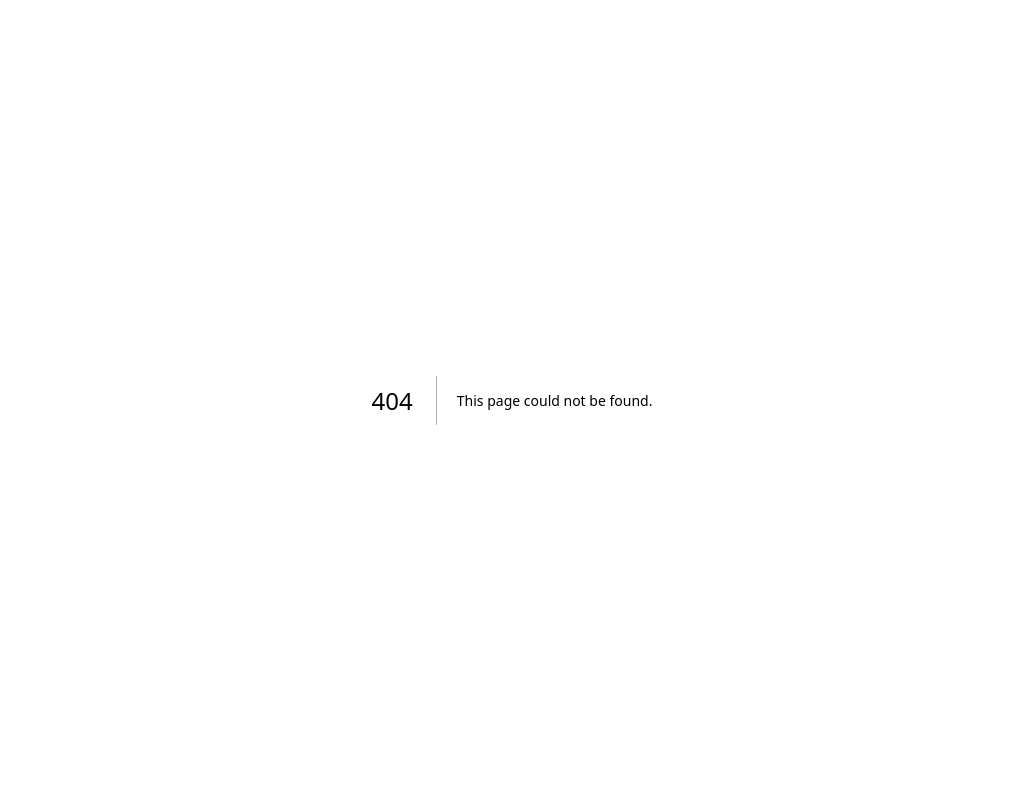
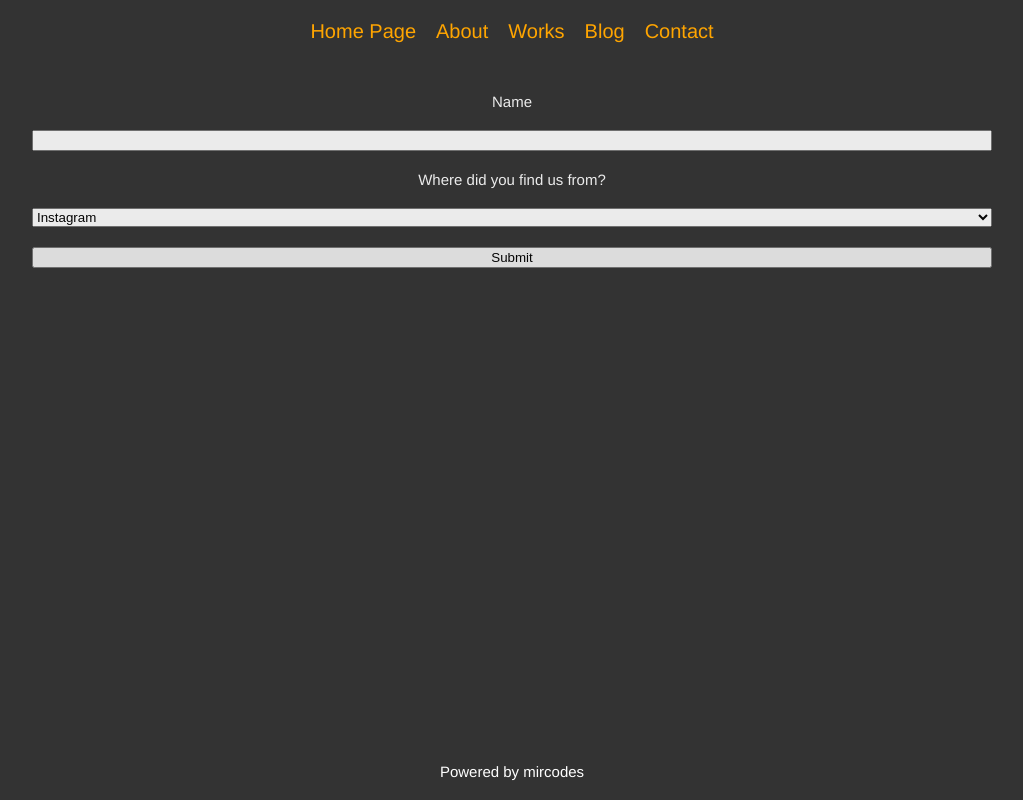
Before and after one commit to mirzasahin/nextjs, a Next.js app: page /contact in a window 1280 px wide. Before the commit this address had no page. Shown: the whole page, without its empty margins (128-1151 px from the left). Built offline with nearby package versions, Linux system fonts and the light colour scheme.

Commit message:
Add hook-form

```diff
--- a/Components/Button.js
+++ b/Components/Button.js
@@ -8,6 +8,7 @@ const StyledLinkTop = styled(Link)`
   cursor: pointer;
   transition: color 0.2s ease, transform 0.2s ease;
   padding-top: 20px;
+  padding-bottom: 30px;
 
   &:hover {
     color: white;
--- a/Components/Header.js
+++ b/Components/Header.js
@@ -16,5 +16,6 @@ export default () => (
       <Button href="/about">About</Button>
       <Button href="/works">Works</Button>
       <Button href="/blog">Blog</Button>
+      <Button href="/contact">Contact</Button>
   </HeaderDiv>
 );
--- a/package.json
+++ b/package.json
@@ -5,7 +5,6 @@
     "build": "next build",
     "start": "next start",
     "export": "next export"
-
   },
   "dependencies": {
     "gray-matter": "^4.0.3",
@@ -13,6 +12,7 @@
     "next": "^13.4.2",
     "react": "18.2.0",
     "react-dom": "18.2.0",
+    "react-hook-form": "^7.43.9",
     "styled-components": "^6.0.0-rc.1"
   }
 }
--- /dev/null
+++ b/pages/contact.js
@@ -0,0 +1,42 @@
+import { styled } from "styled-components";
+import { useForm } from "react-hook-form";
+import Layout from "../Components/Layout";
+
+const Form = styled.form`
+  display: grid;
+  gap: 20px;
+`;
+
+const Select = styled.select``;
+
+const Error = styled.span`
+color: tomato;
+`;
+
+export default function Contact() {
+  const { register, handleSubmit, formState: { errors} } = useForm();
+
+  const onSubmit = (data) => {
+    console.log('Form gönderiliyor..');
+    console.log('data', data);
+  }
+
+  return (
+    <Layout>
+      <Form onSubmit={handleSubmit(onSubmit)}>
+        <label htmlFor="name">Name</label>
+        <input {...register("name", { required: 'İsim zorunludur.' })} type="text" id="name" name="name" />
+        {errors.name && <Error>{errors.name.message}</Error>}
+
+        <label htmlFor="source"> Where did you find us from?</label>
+        <Select id="source" name="source" {...register("source")}>
+          <option value="instagram">Instagram</option>
+          <option value="twitter">Twitter</option>
+          <option value="websites">Websites</option>
+        </Select>
+
+        <input type="submit" />
+      </Form>
+    </Layout>
+  );
+}
```
Also changed, not shown: pages/index.js (+15 -2 lines), 1 other file (tests, documents, lock files or other folders).
